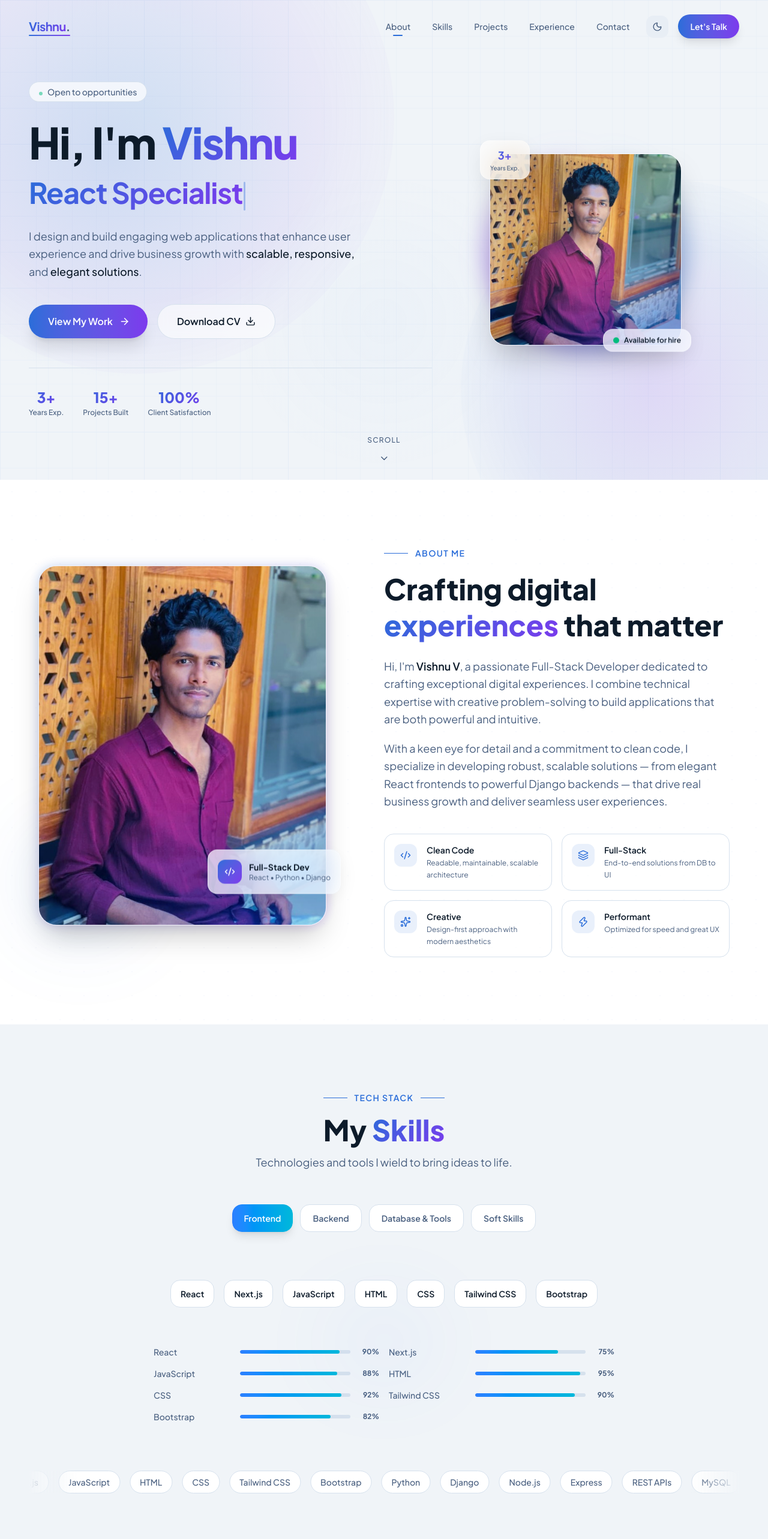
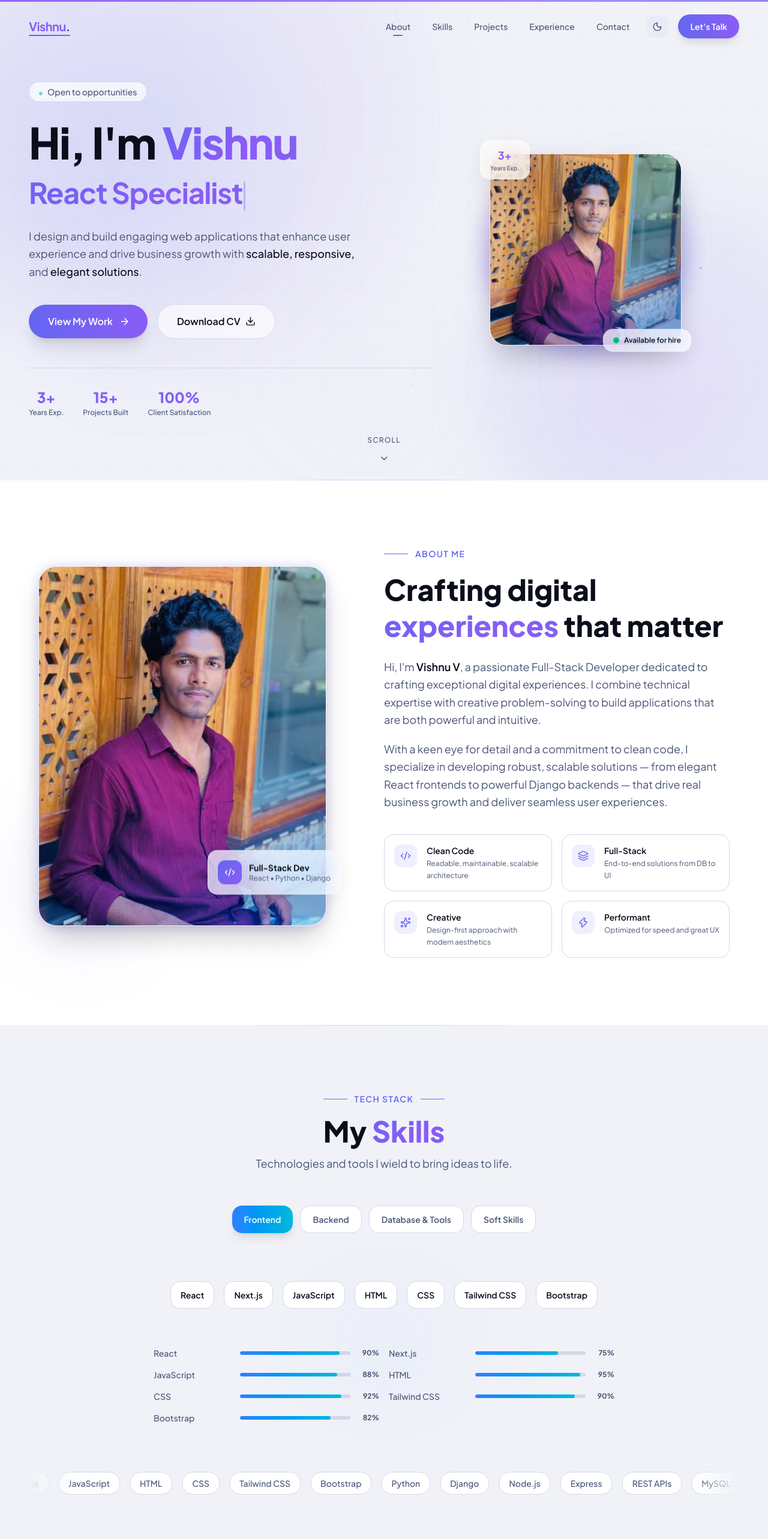
Before and after one commit to Vishnuvsh/portfolio-2.0, a React (Vite) app: page / in a window 1280 px wide. Shown: the top 2566 px of the page at 60% size. Built offline with nearby package versions, Linux system fonts and the light colour scheme.

Commit message:
Updated App component and global styles

```diff
--- a/src/App.jsx
+++ b/src/App.jsx
@@ -7,63 +7,151 @@ import Projects from './components/Projects';
 import Experience from './components/Experience';
 import Contact from './components/Contact';
 import Footer from './components/Footer';
-import { motion } from 'framer-motion';
+import { motion, useScroll, useSpring } from 'framer-motion';
+import { useEffect, useState, useCallback, useMemo } from 'react';
 
-// Animated background that reacts to scroll
+// Floating particles background
+function FloatingParticles() {
+  const particles = useMemo(() => {
+    return Array.from({ length: 50 }, (_, i) => ({
+      id: i,
+      x: Math.random() * 100,
+      y: Math.random() * 100,
+      size: Math.random() * 3 + 1,
+      duration: Math.random() * 20 + 15,
+      delay: Math.random() * 15,
+      opacity: Math.random() * 0.4 + 0.1,
+    }));
+  }, []);
+
+  return (
+    <div className="fixed inset-0 z-[-1] overflow-hidden pointer-events-none" aria-hidden="true">
+      {particles.map((p) => (
+        <motion.div
+          key={p.id}
+          className="absolute rounded-full"
+          style={{
+            left: `${p.x}%`,
+            bottom: '-5%',
+            width: p.size,
+            height: p.size,
+            background: p.id % 3 === 0
+              ? 'var(--color-accent)'
+              : p.id % 3 === 1
+                ? 'var(--color-accent-2)'
+                : 'rgba(255,255,255,0.5)',
+          }}
+          animate={{
+            y: [0, -window.innerHeight * 1.2],
+            x: [0, Math.sin(p.id) * 60],
+            opacity: [0, p.opacity, p.opacity, 0],
+            scale: [0, 1, 1, 0],
+          }}
+          transition={{
+            duration: p.duration,
+            repeat: Infinity,
+            delay: p.delay,
+            ease: 'linear',
+          }}
+        />
+      ))}
+    </div>
+  );
+}
+
+// Animated background with aurora effect
 function AnimatedBackground() {
   return (
-    <div className="fixed inset-0 z-[-1] overflow-hidden pointer-events-none" aria-hidden="true">
-      {/* Primary gradient orb — top left */}
+    <div className="fixed inset-0 z-[-2] overflow-hidden pointer-events-none" aria-hidden="true">
+      {/* Aurora orb 1 */}
       <motion.div
         animate={{
-          x: [0, 40, -20, 0],
-          y: [0, -30, 20, 0],
-          scale: [1, 1.12, 0.95, 1],
+          x: [0, 80, -40, 0],
+          y: [0, -60, 40, 0],
+          scale: [1, 1.2, 0.9, 1],
         }}
         transition={{ duration: 25, repeat: Infinity, ease: 'easeInOut' }}
-        className="absolute -top-[20%] -left-[15%] w-[60vw] h-[60vw] rounded-full opacity-[0.06] dark:opacity-[0.04]"
+        className="absolute -top-[25%] -left-[20%] w-[70vw] h-[70vw] rounded-full opacity-[0.07] dark:opacity-[0.04]"
         style={{
-          background: 'radial-gradient(circle, #2a6dd9, #7c3aed 50%, transparent 80%)',
+          background: 'radial-gradient(circle, #6366f1, #8b5cf6 40%, transparent 70%)',
+          filter: 'blur(40px)',
         }}
       />
-      {/* Secondary orb — bottom right */}
+      {/* Aurora orb 2 */}
       <motion.div
         animate={{
-          x: [0, -35, 15, 0],
-          y: [0, 25, -15, 0],
-          scale: [1, 0.9, 1.1, 1],
+          x: [0, -60, 30, 0],
+          y: [0, 50, -30, 0],
+          scale: [1, 0.85, 1.15, 1],
         }}
         transition={{ duration: 30, repeat: Infinity, ease: 'easeInOut', delay: 5 }}
-        className="absolute -bottom-[25%] -right-[15%] w-[55vw] h-[55vw] rounded-full opacity-[0.05] dark:opacity-[0.035]"
+        className="absolute -bottom-[30%] -right-[20%] w-[65vw] h-[65vw] rounded-full opacity-[0.06] dark:opacity-[0.035]"
         style={{
-          background: 'radial-gradient(circle, #7c3aed, #2a6dd9 50%, transparent 80%)',
+          background: 'radial-gradient(circle, #a78bfa, #6366f1 40%, transparent 70%)',
+          filter: 'blur(40px)',
         }}
       />
-      {/* Tertiary orb — center */}
+      {/* Aurora orb 3 — center accent */}
       <motion.div
         animate={{
-          x: [0, 20, -10, 0],
-          y: [0, -10, 30, 0],
+          x: [0, 40, -30, 0],
+          y: [0, -20, 50, 0],
+          rotate: [0, 90, 180, 360],
         }}
-        transition={{ duration: 20, repeat: Infinity, ease: 'easeInOut', delay: 10 }}
-        className="absolute top-[35%] left-[30%] w-[40vw] h-[40vw] rounded-full opacity-[0.03] dark:opacity-[0.02]"
+        transition={{ duration: 35, repeat: Infinity, ease: 'easeInOut', delay: 10 }}
+        className="absolute top-[40%] left-[25%] w-[45vw] h-[45vw] rounded-full opacity-[0.03] dark:opacity-[0.02]"
         style={{
-          background: 'radial-gradient(circle, #60a5fa, transparent 70%)',
+          background: 'radial-gradient(circle, #c4b5fd, transparent 60%)',
+          filter: 'blur(60px)',
         }}
       />
 
-      {/* Subtle grid overlay */}
+      {/* Dot grid overlay */}
       <div
-        className="absolute inset-0 opacity-[0.018] dark:opacity-[0.025]"
+        className="absolute inset-0 opacity-[0.02] dark:opacity-[0.03]"
         style={{
-          backgroundImage: `
-            linear-gradient(rgba(42,109,217,1) 1px, transparent 1px),
-            linear-gradient(90deg, rgba(42,109,217,1) 1px, transparent 1px)
-          `,
-          backgroundSize: '80px 80px',
+          backgroundImage: `radial-gradient(circle, var(--color-accent) 1px, transparent 1px)`,
+          backgroundSize: '50px 50px',
         }}
       />
     </div>
+  );
+}
+
+// Scroll Progress Bar
+function ScrollProgress() {
+  const { scrollYProgress } = useScroll();
+  const scaleX = useSpring(scrollYProgress, {
+    stiffness: 100,
+    damping: 30,
+    restDelta: 0.001,
+  });
+
+  return (
+    <motion.div
+      className="fixed top-0 left-0 right-0 h-[3px] z-[100] origin-left"
+      style={{
+        scaleX,
+        background: 'linear-gradient(90deg, #6366f1, #8b5cf6, #a78bfa, #6366f1)',
+        backgroundSize: '300% 100%',
+        animation: 'gradient-shift 3s linear infinite',
+      }}
+    />
+  );
+}
+
+// Section divider with glow
+function SectionDivider() {
+  return (
+    <motion.div
+      initial={{ opacity: 0, scaleX: 0 }}
+      whileInView={{ opacity: 1, scaleX: 1 }}
+      viewport={{ once: true }}
+      transition={{ duration: 1.2, ease: [0.16, 1, 0.3, 1] }}
+      className="max-w-md mx-auto my-0"
+    >
+      <div className="section-divider" />
+    </motion.div>
   );
 }
 
@@ -71,14 +159,21 @@ function App() {
   return (
     <ThemeProvider>
       <div className="relative w-full overflow-x-hidden min-h-screen">
+        <ScrollProgress />
         <AnimatedBackground />
+        <FloatingParticles />
         <Navbar />
         <main>
           <Hero />
+          <SectionDivider />
           <About />
+          <SectionDivider />
           <Skills />
+          <SectionDivider />
           <Projects />
+          <SectionDivider />
           <Experience />
+          <SectionDivider />
           <Contact />
         </main>
         <Footer />
--- a/src/index.css
+++ b/src/index.css
@@ -20,34 +20,34 @@
 
 @layer base {
   :root {
-    /* Premium Light Mode — Steel Blue Accent */
-    --color-bg-base: #f0f4f8;
+    /* Premium Light Mode — Refined Palette */
+    --color-bg-base: #f0f2f8;
     --color-bg-surface: #ffffff;
-    --color-text-main: #0d1b2a;
-    --color-text-muted: #4a6080;
-    --color-primary: #0d1b2a;
-    --color-secondary: #e8eef5;
-    --color-accent: #2a6dd9;       /* Steel Blue */
-    --color-accent-2: #7c3aed;     /* Violet accent */
-    --color-accent-hover: #1a5cc8;
-    --color-border: #d6e1ed;
+    --color-text-main: #0a0e1a;
+    --color-text-muted: #4a5578;
+    --color-primary: #0a0e1a;
+    --color-secondary: #e8ecf5;
+    --color-accent: #6366f1;        /* Indigo */
+    --color-accent-2: #8b5cf6;      /* Violet */
+    --color-accent-hover: #4f46e5;
+    --color-border: #d4d8e8;
     --color-glass: rgba(255, 255, 255, 0.72);
     --color-glass-border: rgba(255, 255, 255, 0.5);
   }
 
   .dark {
-    /* Premium Dark Mode — Deep Navy */
-    --color-bg-base: #050d1a;
-    --color-bg-surface: #0a1628;
-    --color-text-main: #e8f0fe;
-    --color-text-muted: #7a9bbf;
-    --color-primary: #e8f0fe;
-    --color-secondary: #0f2040;
-    --color-accent: #60a5fa;
+    /* Premium Dark Mode — Deep Space */
+    --color-bg-base: #030712;
+    --color-bg-surface: #0a101f;
+    --color-text-main: #f0f2f8;
+    --color-text-muted: #7a89b0;
+    --color-primary: #f0f2f8;
+    --color-secondary: #111827;
+    --color-accent: #818cf8;
     --color-accent-2: #a78bfa;
-    --color-accent-hover: #93c5fd;
-    --color-border: #1a3050;
-    --color-glass: rgba(5, 13, 26, 0.75);
+    --color-accent-hover: #a5b4fc;
+    --color-border: #1e293b;
+    --color-glass: rgba(3, 7, 18, 0.78);
     --color-glass-border: rgba(255, 255, 255, 0.06);
   }
 }
@@ -61,14 +61,34 @@
     box-shadow: 0 8px 32px rgba(0, 0, 0, 0.06);
   }
 
+  .glass-premium {
+    background: var(--color-glass);
+    backdrop-filter: blur(40px) saturate(200%);
+    -webkit-backdrop-filter: blur(40px) saturate(200%);
+    border: 1px solid var(--color-glass-border);
+    box-shadow:
+      0 0 0 1px rgba(255, 255, 255, 0.05),
+      0 8px 40px rgba(0, 0, 0, 0.08),
+      inset 0 1px 0 rgba(255, 255, 255, 0.1);
+  }
+
   .glass-dark {
-    background: rgba(10, 22, 40, 0.8);
+    background: rgba(10, 16, 31, 0.85);
     backdrop-filter: blur(24px) saturate(180%);
     -webkit-backdrop-filter: blur(24px) saturate(180%);
     border: 1px solid rgba(255, 255, 255, 0.05);
   }
 
   .text-gradient {
+    background: linear-gradient(135deg, var(--color-accent) 0%, var(--color-accent-2) 50%, var(--color-accent) 100%);
+    background-size: 200% 200%;
+    -webkit-background-clip: text;
+    -webkit-text-fill-color: transparent;
+    background-clip: text;
+    animation: gradient-shift 4s ease infinite;
+  }
+
+  .text-gradient-static {
     background: linear-gradient(135deg, var(--color-accent) 0%, var(--color-accent-2) 100%);
     -webkit-background-clip: text;
     -webkit-text-fill-color: transparent;
@@ -88,11 +108,30 @@
     background: linear-gradient(
       90deg,
       transparent 0%,
-      rgba(255,255,255,0.15) 50%,
+      rgba(255,255,255,0.12) 50%,
       transparent 100%
     );
     background-size: 200% 100%;
-    animation: shimmer 2s infinite;
+    animation: shimmer 2.5s infinite;
+  }
+
+  .glow-accent {
+    box-shadow:
+      0 0 20px rgba(99, 102, 241, 0.15),
+      0 0 60px rgba(99, 102, 241, 0.08);
+  }
+
+  .glow-accent-strong {
+    box-shadow:
+      0 0 30px rgba(99, 102, 241, 0.25),
+      0 0 80px rgba(139, 92, 246, 0.15);
+  }
+
+  /* Section divider */
+  .section-divider {
+    height: 1px;
+    background: linear-gradient(90deg, transparent, var(--color-accent), var(--color-accent-2), transparent);
+    opacity: 0.2;
   }
 }
 
@@ -116,20 +155,19 @@ body {
 
 /* Custom scrollbar */
 ::-webkit-scrollbar {
-  width: 5px;
+  width: 6px;
 }
 ::-webkit-scrollbar-track {
   background: var(--color-bg-base);
 }
 ::-webkit-scrollbar-thumb {
-  background: var(--color-accent);
+  background: linear-gradient(180deg, var(--color-accent), var(--color-accent-2));
   border-radius: 10px;
-  opacity: 0.5;
 }
 
 /* Selection */
 ::selection {
-  background: rgba(42, 109, 217, 0.25);
+  background: rgba(99, 102, 241, 0.25);
   color: var(--color-text-main);
 }
 
@@ -176,6 +214,41 @@ body {
   to { transform: rotate(360deg); }
 }
 
+@keyframes aurora {
+  0%, 100% { transform: translate(0, 0) rotate(0deg) scale(1); }
+  25% { transform: translate(30px, -50px) rotate(45deg) scale(1.1); }
+  50% { transform: translate(-20px, 20px) rotate(90deg) scale(0.95); }
+  75% { transform: translate(40px, 10px) rotate(135deg) scale(1.05); }
+}
+
+@keyframes particle-float {
+  0%, 100% {
+    transform: translateY(0) translateX(0) scale(1);
+    opacity: 0;
+  }
+  10% { opacity: 1; }
+  90% { opacity: 1; }
+  100% {
+    transform: translateY(-100vh) translateX(20px) scale(0);
+    opacity: 0;
+  }
+}
+
+@keyframes text-shimmer {
+  0% { background-position: -100% 0; }
+  100% { background-position: 200% 0; }
+}
+
+@keyframes border-glow {
+  0%, 100% { border-color: rgba(99, 102, 241, 0.2); }
+  50% { border-color: rgba(139, 92, 246, 0.4); }
+}
+
+@keyframes progress-ring {
+  from { stroke-dashoffset: var(--dash-offset, 283); }
+  to { stroke-dashoffset: var(--dash-final, 0); }
+}
+
 .animate-marquee {
   animation: marquee 30s linear infinite;
 }
@@ -205,6 +278,19 @@ body {
   animation: spin-slow 20s linear infinite;
 }
 
+.animate-aurora {
+  animation: aurora 15s ease-in-out infinite;
+}
+
+.animate-text-shimmer {
+  background-size: 300% 100%;
+  animation: text-shimmer 4s linear infinite;
+}
+
+.animate-border-glow {
+  animation: border-glow 3s ease-in-out infinite;
+}
+
 /* No scrollbar utility */
 .no-scrollbar::-webkit-scrollbar { display: none; }
 .no-scrollbar { -ms-overflow-style: none; scrollbar-width: none; }
@@ -230,3 +316,10 @@ input:focus, textarea:focus {
   background: linear-gradient(to bottom, transparent, var(--color-accent), transparent);
   transform: translateX(-50%);
 }
+
+/* Circular progress ring */
+.progress-ring-circle {
+  transition: stroke-dashoffset 1.5s cubic-bezier(0.16, 1, 0.3, 1);
+  transform: rotate(-90deg);
+  transform-origin: 50% 50%;
+}
```
